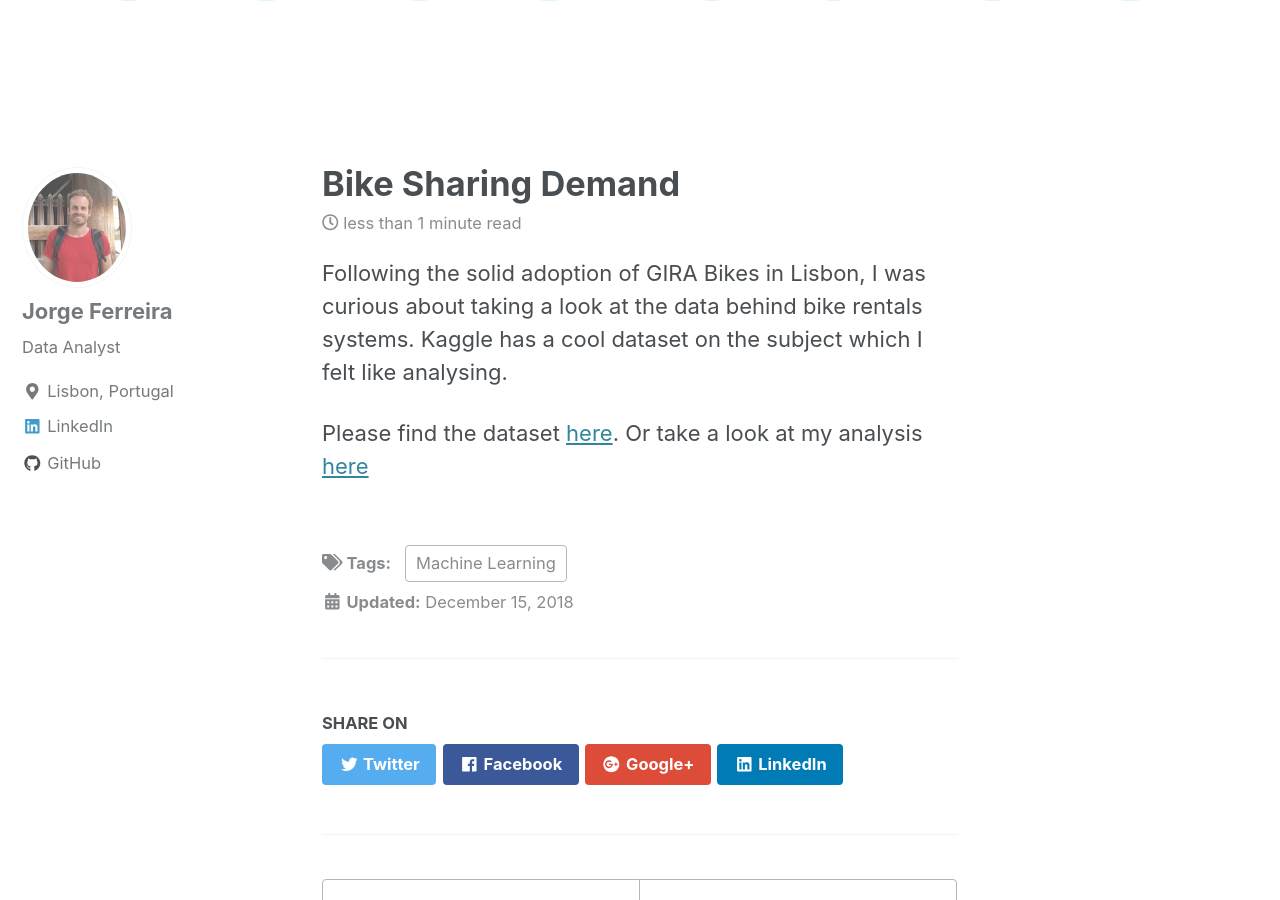
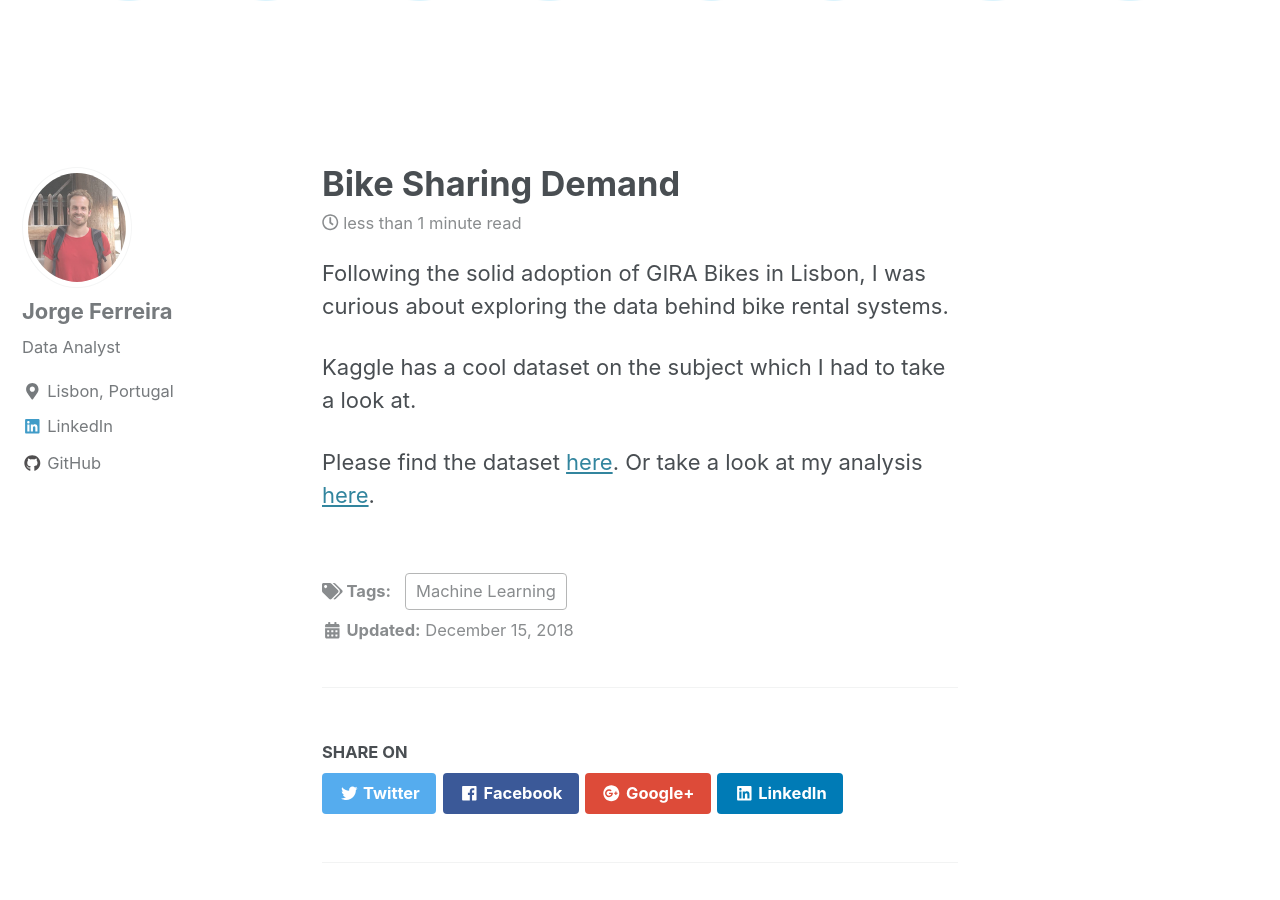
Before and after one commit to Jorg3GF/jorg3gf.github.io, a Jekyll site: the page built from _posts/2018-12-15-Bike.md, in a window 1280 px wide and 900 px high, scrolled down 301 px. Built offline with Jekyll 4.4.1, drawn with Linux system fonts in a browser that asks for light colours; cached includes are drawn as plain includes; nearby versions of some CDN libraries.

Commit message:
newgithub

```diff
--- a/_posts/2018-12-15-Bike.md
+++ b/_posts/2018-12-15-Bike.md
@@ -7,6 +7,8 @@ header:
 excerpt: "Prediction of Bike Rentals"
 ---
 
-Following the solid adoption of GIRA Bikes in Lisbon, I was curious about taking a look at the data behind bike rentals systems. Kaggle has a cool dataset on the subject which I felt like analysing.
+Following the solid adoption of GIRA Bikes in Lisbon, I was curious about exploring the data behind bike rental systems.
 
-Please find the dataset [here](https://github.com/Jorg3GF/Projects/blob/master/bikeshare.csv). Or take a look at my analysis [here](https://jorg3gf.github.io/projects/BikeSharing.html)
+Kaggle has a cool dataset on the subject which I had to take a look at.
+
+Please find the dataset [here](https://github.com/Jorg3GF/Projects/blob/master/bikeshare.csv). Or take a look at my analysis [here](https://jorg3gf.github.io/projects/BikeSharing.html).
```
